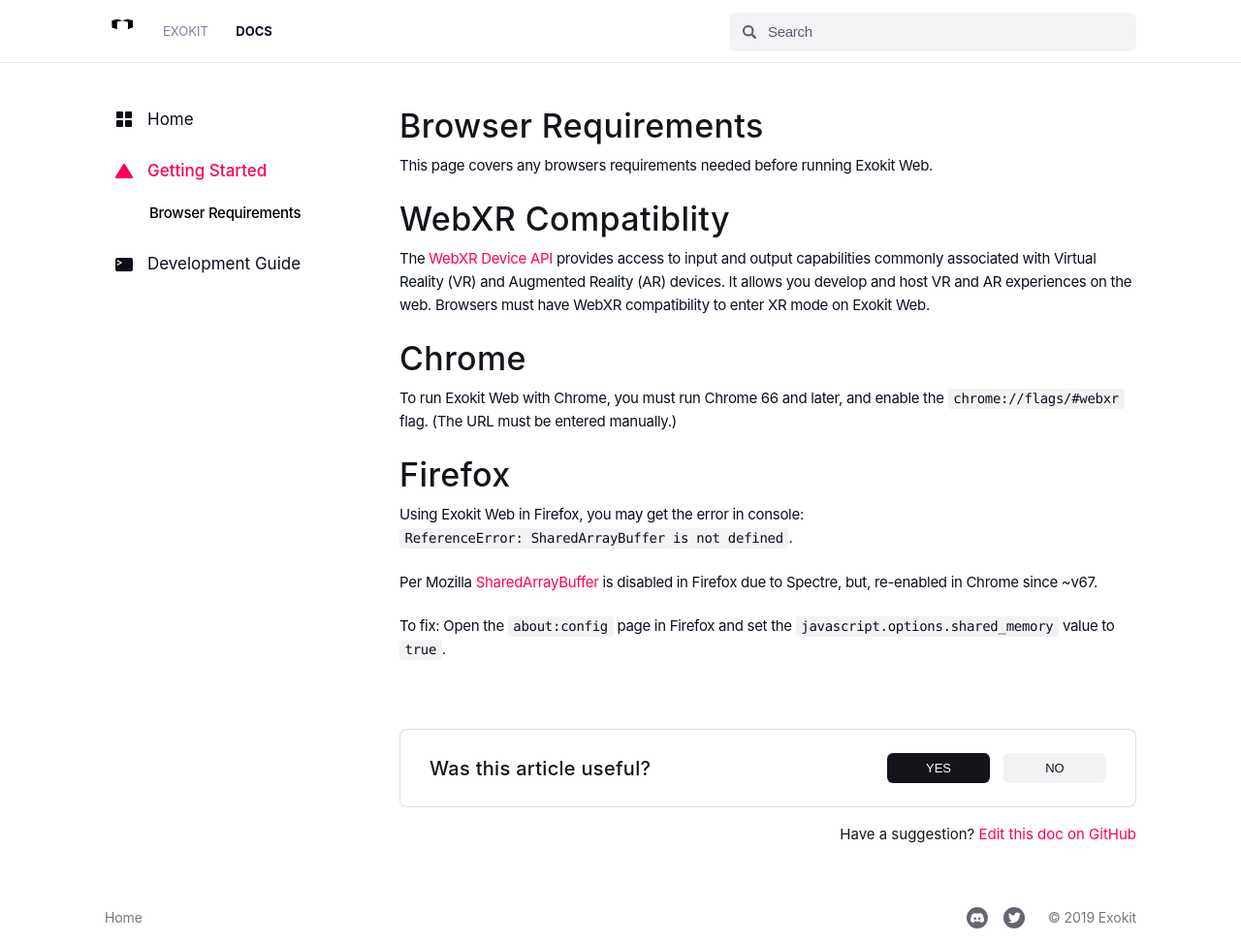
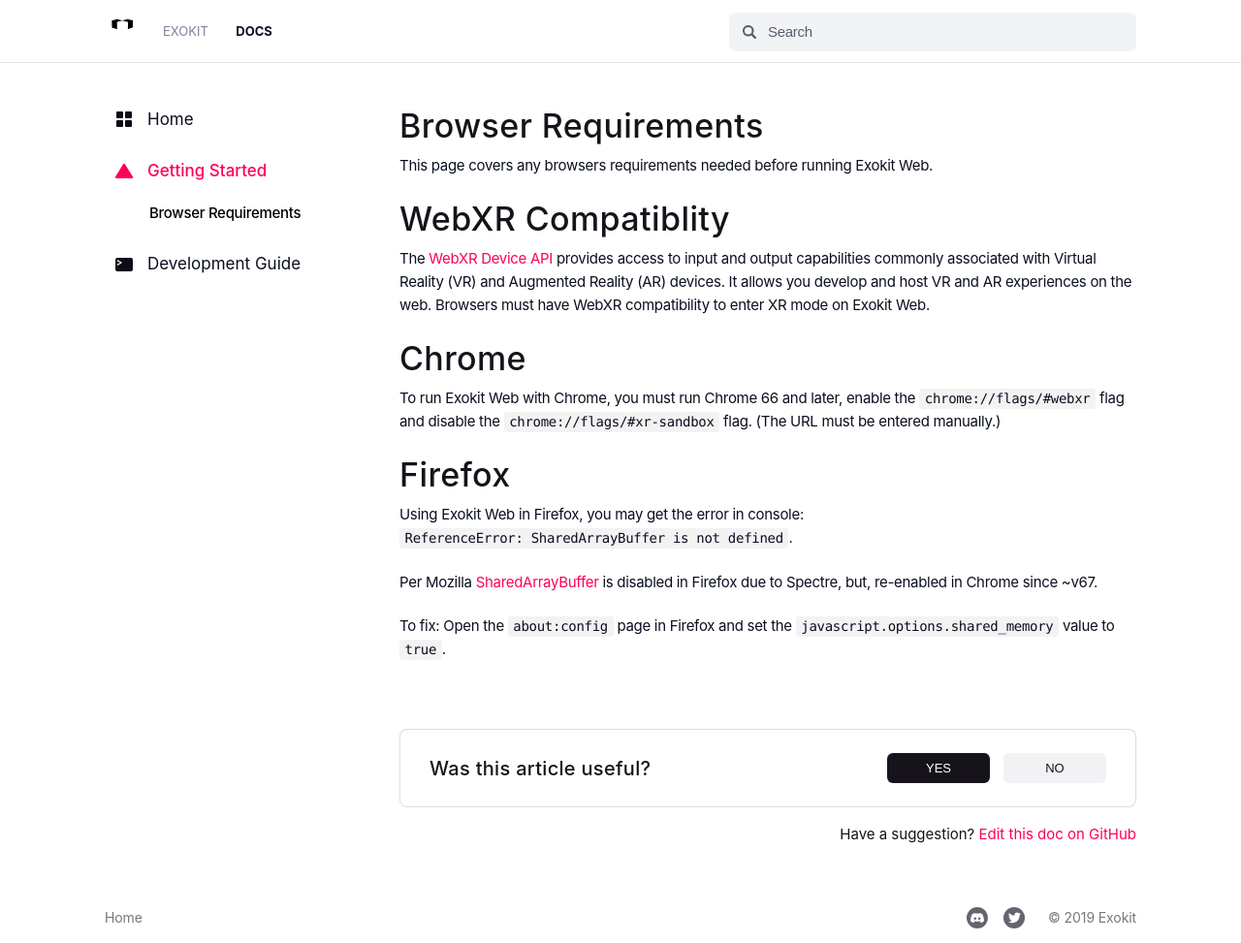
Before and after one commit to chrisplatorres/exokit-web-docs, a Jekyll site: the page built from _posts/getting-started/2019-09-05-browser-requirements.md, in a window 1280 px wide. Shown: the whole page at 97% size. Built offline with Jekyll 4.4.1, drawn with Linux system fonts in a browser that asks for light colours; comment, search, counter and statistics services are not loaded.

Commit message:
add other chrome flag requirement

```diff
--- a/_posts/getting-started/2019-09-05-browser-requirements.md
+++ b/_posts/getting-started/2019-09-05-browser-requirements.md
@@ -17,7 +17,7 @@ This page covers any browsers requirements needed before running Exokit Web.
 The [WebXR Device API](https://github.com/immersive-web/webxr/blob/master/explainer.md) provides access to input and output capabilities commonly associated with Virtual Reality (VR) and Augmented Reality (AR) devices. It allows you develop and host VR and AR experiences on the web. Browsers must have WebXR compatibility to enter XR mode on Exokit Web.
 
 # Chrome
-To run Exokit Web with Chrome, you must run Chrome 66 and later, and enable the `chrome://flags/#webxr` flag. (The URL must be entered manually.)
+To run Exokit Web with Chrome, you must run Chrome 66 and later, enable the `chrome://flags/#webxr` flag and disable the `chrome://flags/#xr-sandbox` flag. (The URL must be entered manually.)
 
 # Firefox
 Using Exokit Web in Firefox, you may get the error in console: `ReferenceError: SharedArrayBuffer is not defined`.
```
